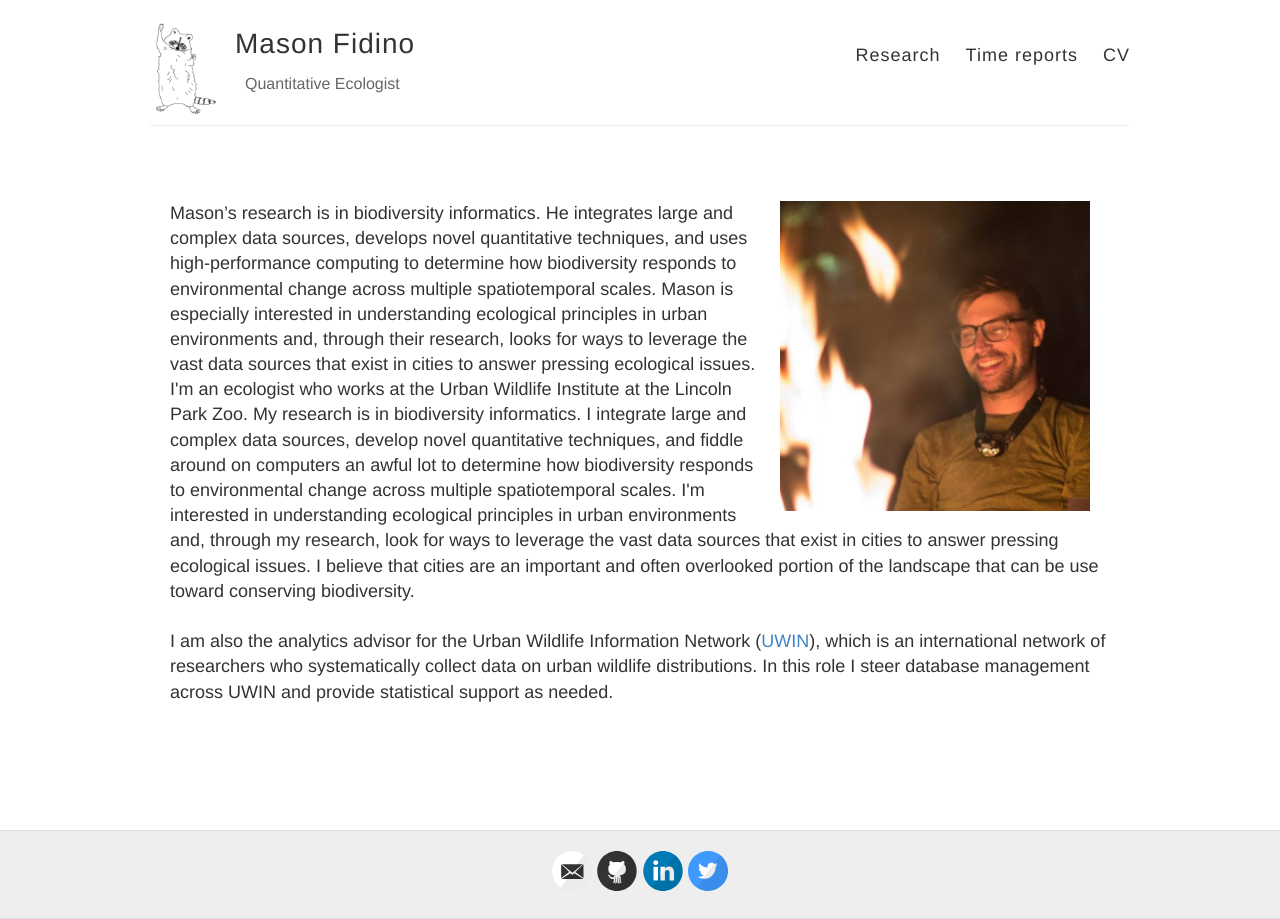
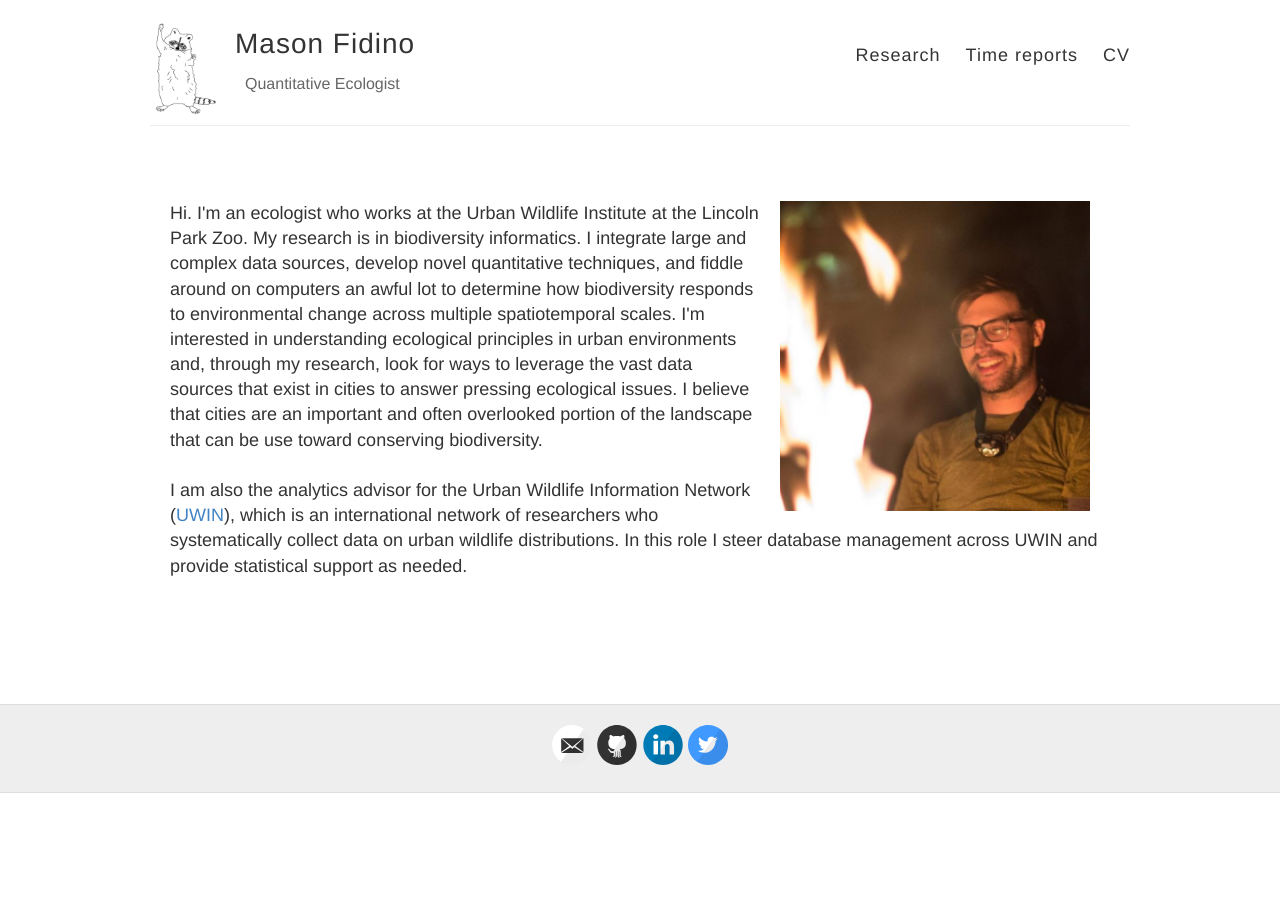
Before and after one commit to mfidino/mfidino.github.io, a Jekyll site: the page built from index.html, in a window 1280 px wide. Built offline with Jekyll 4.4.1, drawn with Linux system fonts in a browser that asks for light colours.

Commit message:
Update index.html

```diff
--- a/index.html
+++ b/index.html
@@ -11,9 +11,7 @@ layout: default
       id="mason_pic"
       style="border-right:20px solid white;border-left:20px solid white;"
     />
-    Mason’s research is in biodiversity informatics. He integrates large and complex data sources, develops novel quantitative techniques, and uses high-performance computing to determine how biodiversity responds to environmental change across multiple spatiotemporal scales. Mason is especially interested in understanding ecological principles in urban environments and, through their research, looks for ways to leverage the vast data sources that exist in cities to answer pressing ecological issues.
-
-    I'm an ecologist who works at the Urban Wildlife Institute at the Lincoln Park Zoo.
+    Hi. I'm an ecologist who works at the Urban Wildlife Institute at the Lincoln Park Zoo.
     My research is in biodiversity informatics. I integrate large and complex data sources,
     develop novel quantitative techniques, and fiddle around on computers an awful lot to
     determine how biodiversity responds to environmental change across multiple spatiotemporal scales.
```
